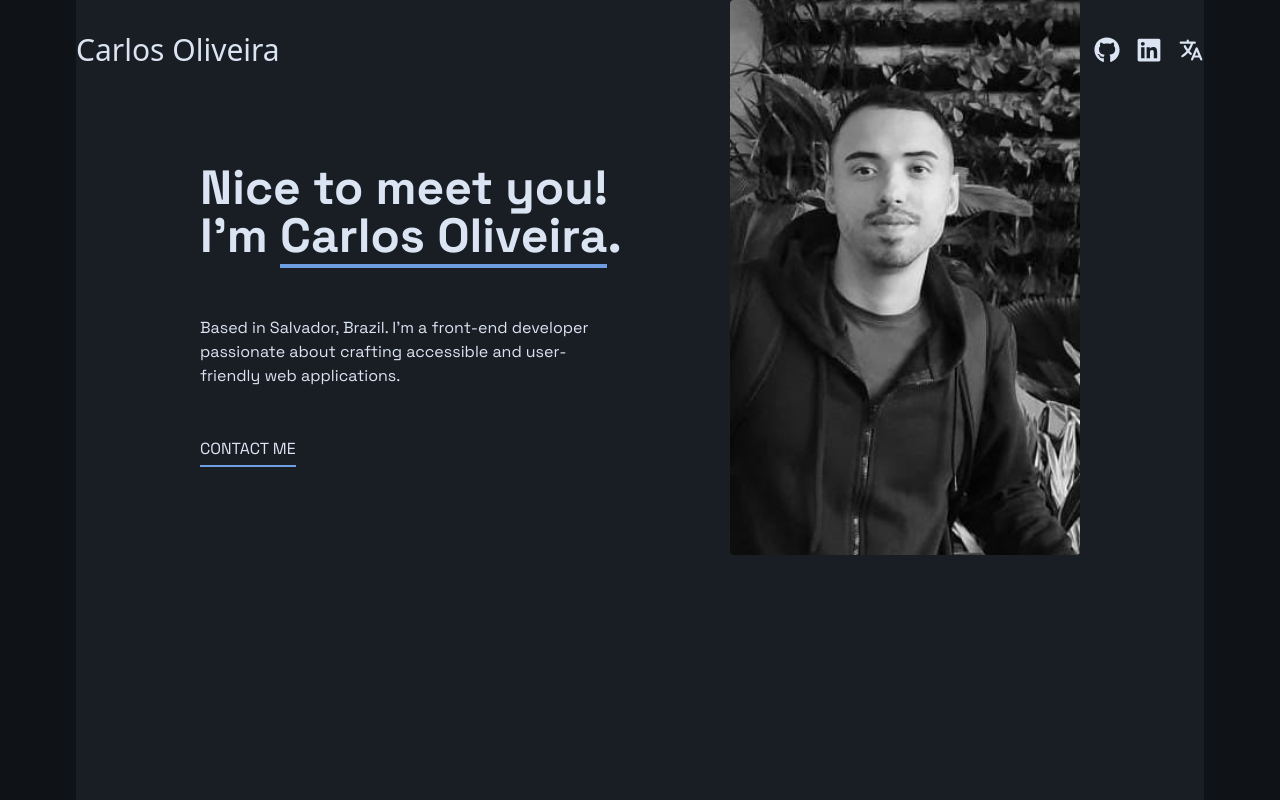
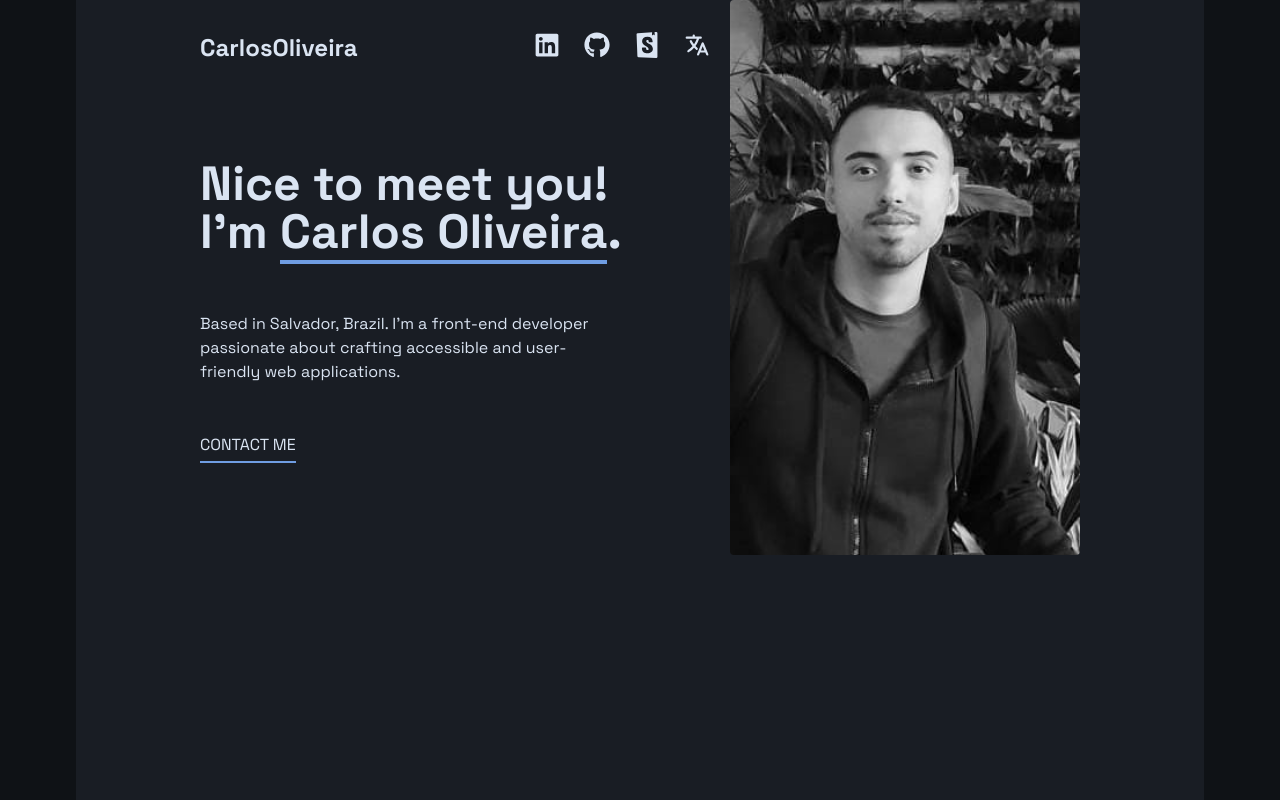
Before and after one commit to carlossroliveira/current-portfolio, a Next.js app: page / in a window 1280 px wide. Built offline with nearby package versions, Linux system fonts and the light colour scheme.

Commit message:
Refactor Header component for improved layout and styling consistency

```diff
--- a/src/app/sections/header/index.tsx
+++ b/src/app/sections/header/index.tsx
@@ -1,35 +1,45 @@
 import Link from 'next/link'
 import { FaGithub, FaLinkedin } from 'react-icons/fa'
 import { IoLanguage } from 'react-icons/io5'
+import { SiStorybook } from 'react-icons/si'
 
 export default function Header() {
   return (
-    <div className="flex justify-between items-center max-w-[1200px] mx-auto pt-8">
-      <div>
-        <p className="text-3xl font-poetsen">Carlos Oliveira</p>
-      </div>
+    <div className="flex justify-between items-center max-w-[880px] mx-auto pt-8">
+      <div className="flex gap-44">
+        <p className="text-2xl font-Space_Grotesk font-semibold">
+          CarlosOliveira
+        </p>
 
-      <div className="flex gap-4">
+        <div className="flex gap-6 z-10">
+          <Link
+            target="_blank"
+            href="https://www.linkedin.com/in/carlos-oliveira-ab93941a1/"
+            className="cursor-pointer transition-transform duration-300 hover:text-blue hover:scale-110"
+          >
+            <FaLinkedin size={26} />
+          </Link>
+
           <Link
             target="_blank"
             href="https://github.com/carlossroliveira"
-          className="cursor-pointer hover:scale-110 transition-transform duration-300"
+            className="cursor-pointer transition-transform duration-300 hover:text-blue hover:scale-110"
           >
             <FaGithub size={26} />
           </Link>
 
           <Link
-          target="_blank"
-          href="https://www.linkedin.com/in/carlos-oliveira-ab93941a1/"
-          className="cursor-pointer hover:scale-110 transition-transform duration-300"
+            href="/storybook"
+            className="cursor-pointer transition-transform duration-300 hover:text-blue hover:scale-110"
           >
-          <FaLinkedin size={26} />
+            <SiStorybook size={26} />
           </Link>
 
-        <span className="cursor-pointer hover:scale-110 transition-transform duration-300">
+          <span className="cursor-pointer transition-transform duration-300 hover:text-blue hover:scale-110">
             <IoLanguage size={26} />
           </span>
         </div>
       </div>
+    </div>
   )
 }
```
Lines whose indentation alone changed are shown as unchanged.
